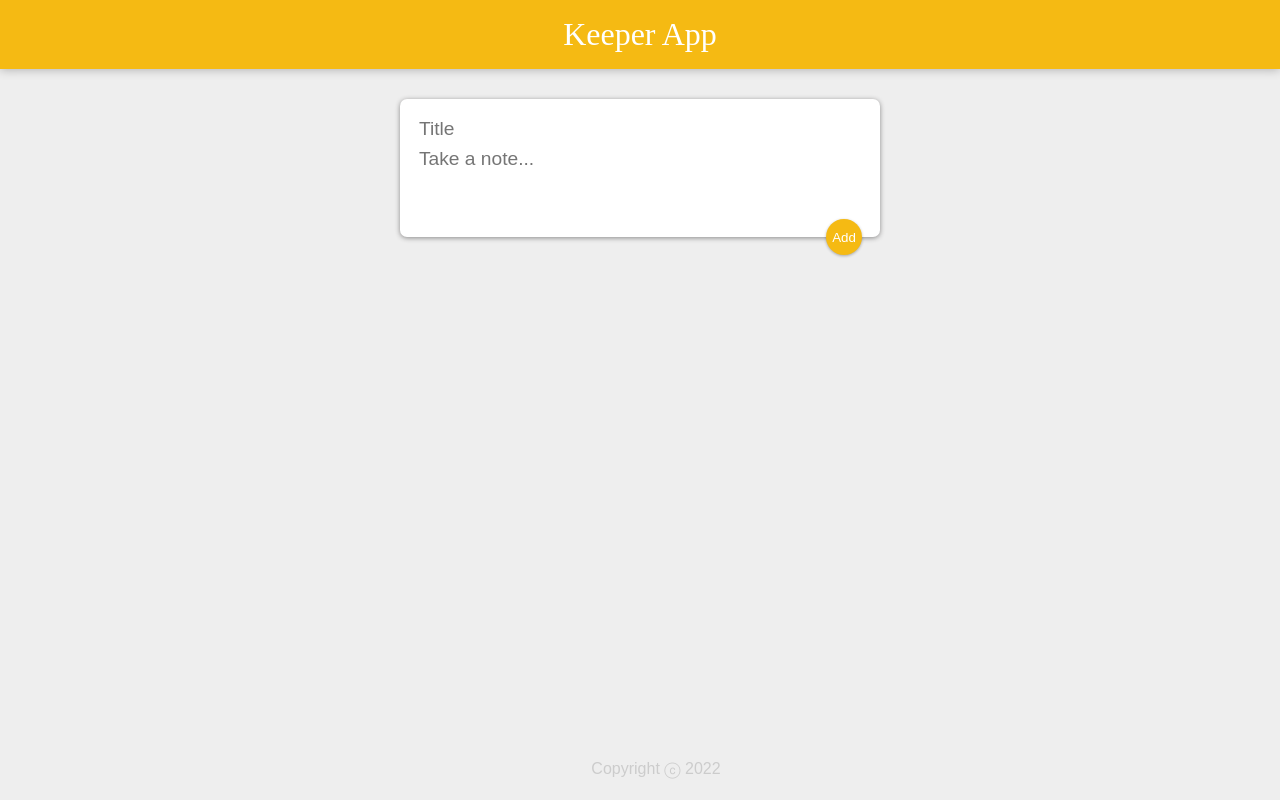
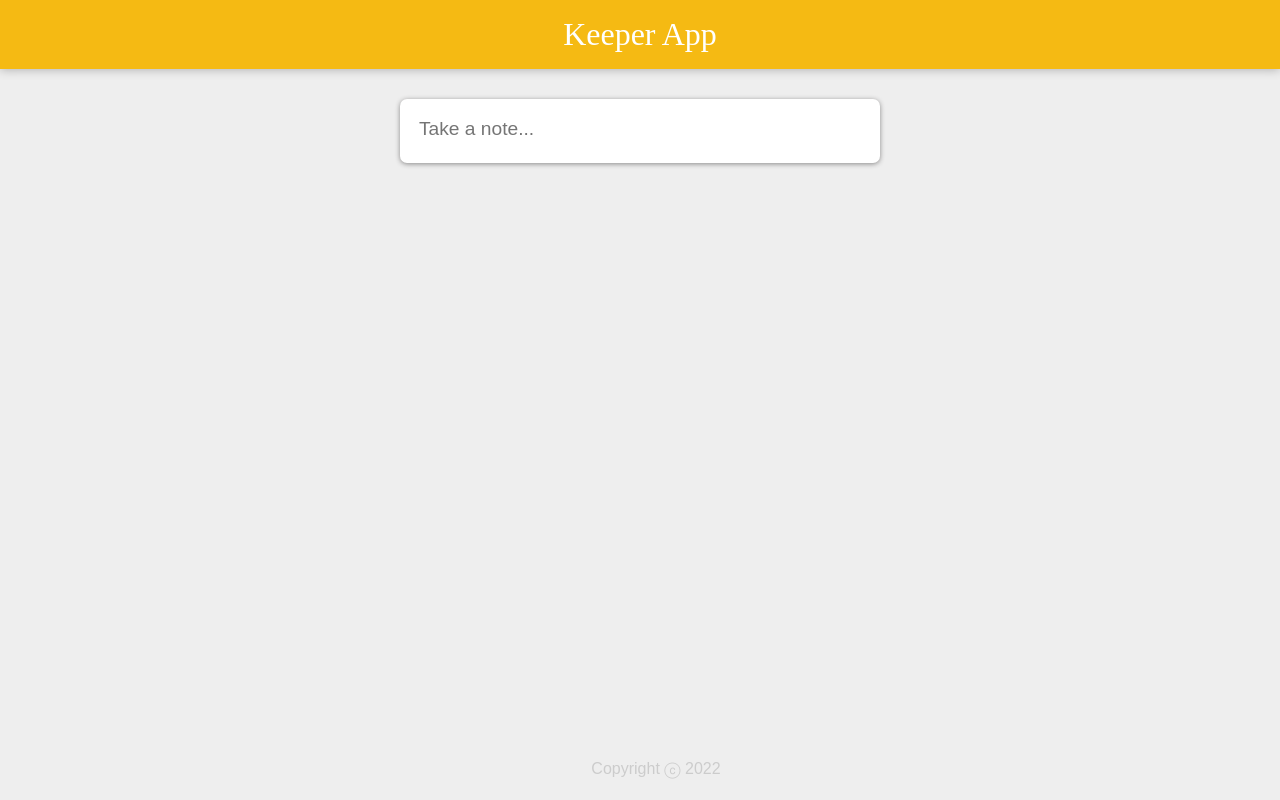
Before and after one commit to sabaflz/keeper-app, a React (Create React App) app: page / in a window 1280 px wide. Built offline with nearby package versions, Linux system fonts and the light colour scheme.

Commit message:
expand the create area only when clicked.

```diff
--- a/package.json
+++ b/package.json
@@ -3,6 +3,10 @@
   "version": "0.1.0",
   "private": true,
   "dependencies": {
+    "@emotion/react": "^11.10.5",
+    "@emotion/styled": "^11.10.5",
+    "@mui/icons-material": "^5.10.14",
+    "@mui/material": "^5.10.14",
     "@testing-library/jest-dom": "^5.16.5",
     "@testing-library/react": "^13.4.0",
     "@testing-library/user-event": "^13.5.0",
--- a/src/components/CreateArea.jsx
+++ b/src/components/CreateArea.jsx
@@ -1,6 +1,11 @@
 import React, {useState} from "react";
+import AddIcon from '@mui/icons-material/Add';
+import Fab from '@mui/material/Fab';
+import Zoom from '@mui/material/Zoom';
 
 function CreateArea(props) {
+
+  const [isExpanded, setExpanded] = useState(false);
 
   const [note, setNote] = useState({
       title: "",
@@ -27,22 +32,32 @@ function CreateArea(props) {
   return (
     <div>
       <form className="create-note">
+      {isExpanded &&
         <input
             onChange={updateNote}
             name="title"
             value={note.title}
             placeholder="Title"
-        />
+            // type={isExpanded ? "text" : "hidden"}
+        />}
 
         <textarea
+            onClick={() => setExpanded(true)}
             onChange={updateNote}
             name="content"
             value={note.content}
             placeholder="Take a note..."
-            rows="3"
+            rows={isExpanded ? "3" : "1"}
         />
 
-        <button onClick={passNote}>Add</button>
+        {/* Add Floating Action Button */}
+        <Zoom in={isExpanded ? true : false}>
+          <Fab onClick={passNote}>
+            <AddIcon />
+          </Fab>
+        </Zoom>
+
+
       </form>
     </div>
   );
--- a/src/components/Note.jsx
+++ b/src/components/Note.jsx
@@ -1,4 +1,6 @@
 import React from "react";
+import DeleteIcon from '@mui/icons-material/Delete';
+
 
 function Note(props) {
   function handleClick() {
@@ -9,7 +11,7 @@ function Note(props) {
     <div className="note">
       <h1>{props.title}</h1>
       <p>{props.content}</p>
-      <button onClick={handleClick}>DELETE</button>
+      <button onClick={handleClick}><DeleteIcon /></button>
     </div>
   );
 }
```
Also changed, not shown: 2 other files (tests, documents, lock files or other folders).
